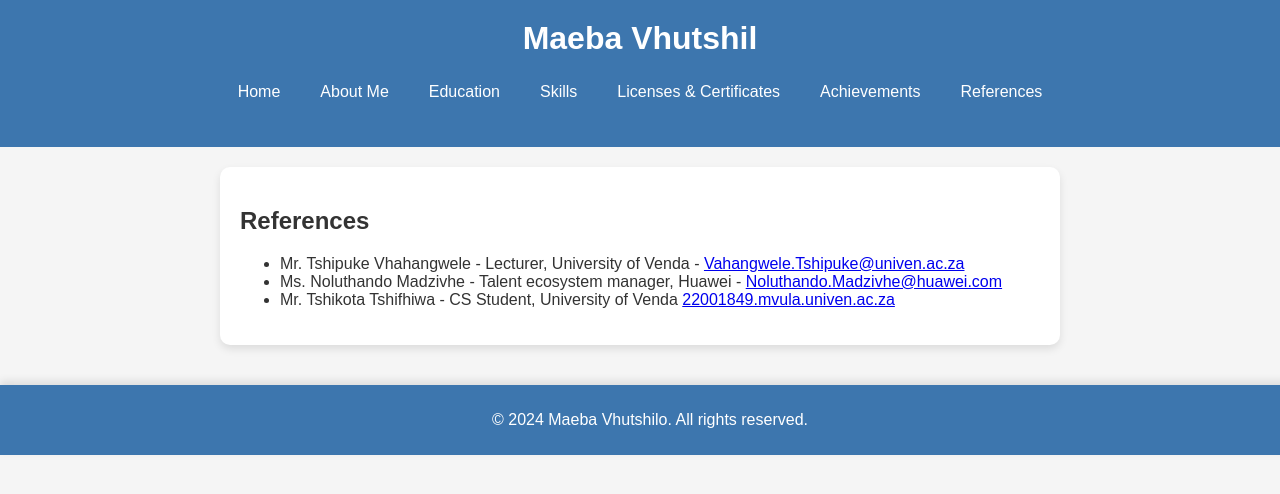
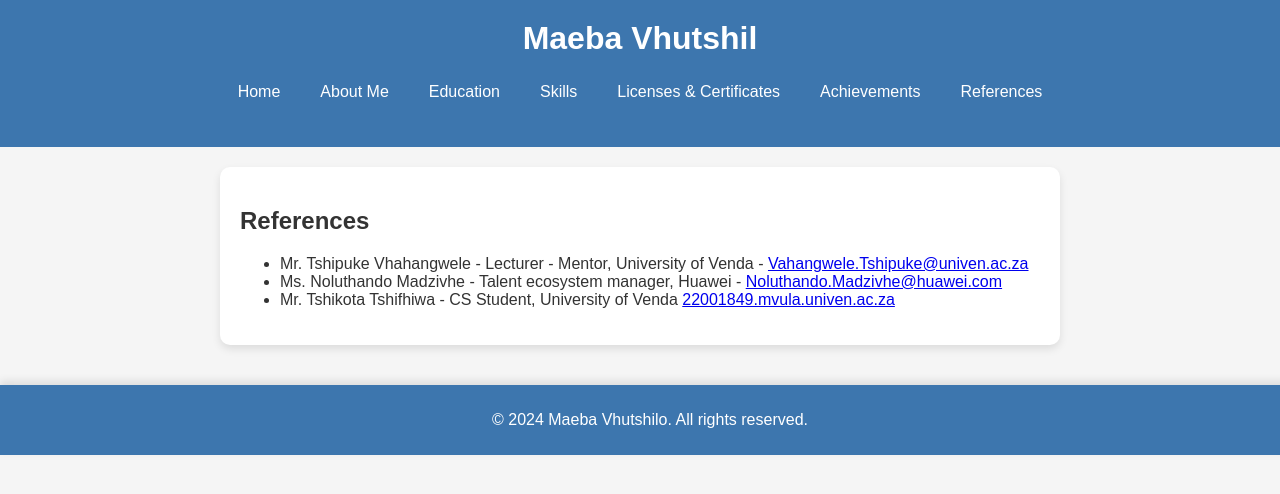
Before and after one commit to Vhutshilo0/Resume, a plain HTML site: page references.html in a window 1280 px wide. Drawn offline with Linux system fonts and the light colour scheme.

Commit message:
eddited some references

```diff
--- a/references.html
+++ b/references.html
@@ -25,7 +25,7 @@
         <section class="references">
             <h2>References</h2>
             <ul>
-                <li>Mr. Tshipuke Vhahangwele - Lecturer, University of Venda - <a href="mailto:Vahangwele.Tshipuke@univen.ac.za">Vahangwele.Tshipuke@univen.ac.za</a></li>
+                <li>Mr. Tshipuke Vhahangwele - Lecturer - Mentor, University of Venda - <a href="mailto:Vahangwele.Tshipuke@univen.ac.za">Vahangwele.Tshipuke@univen.ac.za</a></li>
                 <li>Ms. Noluthando Madzivhe - Talent ecosystem manager, Huawei - <a href="mailto:Noluthando.Madzivhe@huawei.com">Noluthando.Madzivhe@huawei.com</a></li>
                 <li>Mr. Tshikota Tshifhiwa - CS Student, University of Venda <a href="mailto:22001849.mvula.univen.ac.za">22001849.mvula.univen.ac.za</a></li>
             </ul>
```
